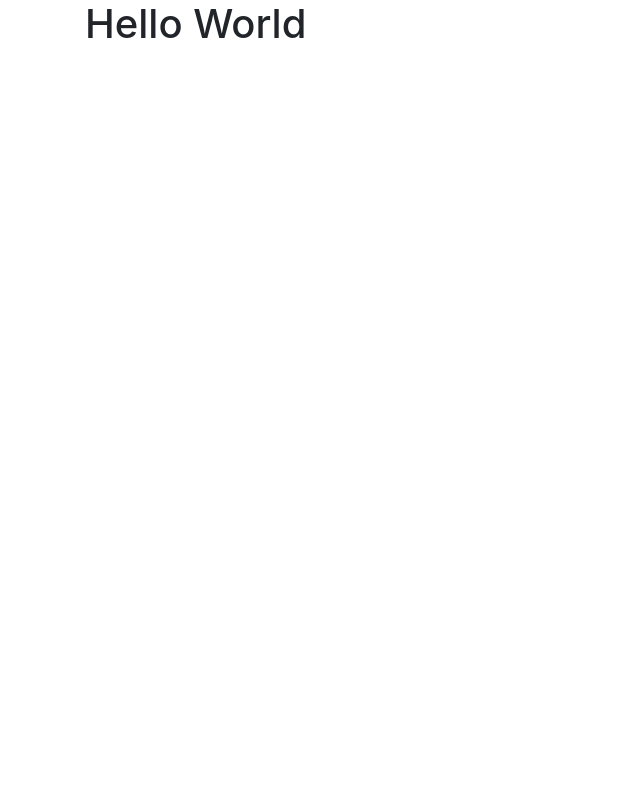
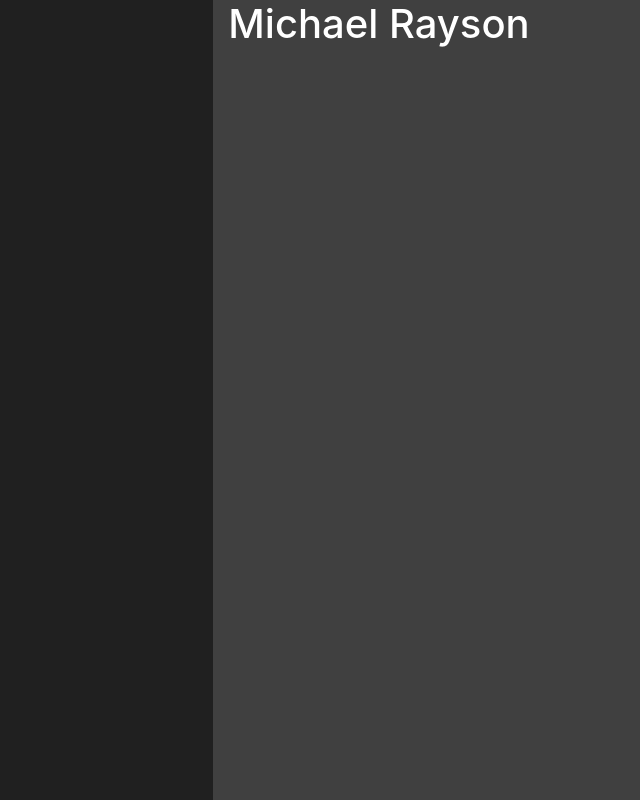
Before and after one commit to mRayson-git/mRayson-git.github.io, a plain HTML site: page index.html in a window 1280 px wide. Shown: the whole page, without its empty margins (0-640 px from the left). Drawn offline with nearby package versions, Linux system fonts and the light colour scheme.

Commit message:
Changed layout to sidebar, main-content and colour scheme to dark

```diff
--- a/index.html
+++ b/index.html
@@ -3,11 +3,22 @@
   <head>
     <meta charset="utf-8">
     <link rel="stylesheet" href="https://stackpath.bootstrapcdn.com/bootstrap/4.3.1/css/bootstrap.min.css" integrity="sha384-ggOyR0iXCbMQv3Xipma34MD+dH/1fQ784/j6cY/iJTQUOhcWr7x9JvoRxT2MZw1T" crossorigin="anonymous">
-    <link rel="stylesheet" href="/resources/css/index.css">
+    <link rel="stylesheet" href="resources/css/index.css">
     <title>Michael Rayson - Online Portfolio</title>
   </head>
   <body>
-    <h1 class="container">Hello World</h1>
+    <div class="content container-fluid">
+      <div class="row">
+        <div class="left-sidebar col-2">
+        </div>
+
+        <div class="main col">
+          <h1>Michael Rayson</h1>
+        </div>
+
+      </div>
+    </div>
+
 
 
 
--- a/resources/css/index.css
+++ b/resources/css/index.css
@@ -1,6 +1,17 @@
 body{
-  margin: 0;
+  background-color: #202020;
+  color: white;
+  margin-left: 0;
   padding: 0;
-  background-color: #525252
-  color: white;
+  min-height: 100vh;
 }
+.content{
+  min-height: inherit;
+}
+.left-siderbar{
+  min-height: inherit;
+}
+.main{
+  background-color: #404040;
+  min-height: 100vh;
+}
```
